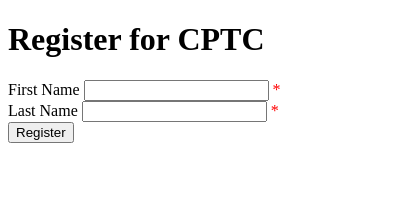
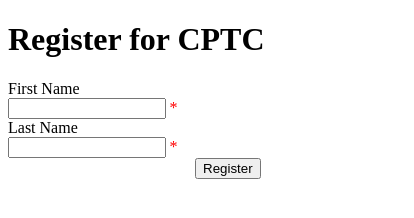
Before and after one commit to DPJProgramming/Form-Validation-q3-week-2, a plain HTML site: page index.html in a window 390 px wide. Shown: the whole page, 414 px wide, since content can reach past the window. Drawn offline with Linux system fonts and the light colour scheme.

Commit message:
styled and positioned elements

```diff
--- a/css/site.css
+++ b/css/site.css
@@ -1,3 +1,32 @@
 form span{
     color: red;
 }
+
+input [type=text]{
+    margin-bottom: 1em;
+}
+
+form label{
+    display:inline-block;
+    width:50%;
+    text-align: right;
+    margin-right: 2em;
+}
+
+input{
+    width: 30%;
+}
+
+form button{
+    margin-left: 50%;
+}
+
+@media only screen and (max-width:600px){
+    form label{
+        text-align: left;
+        width: 100%;
+    }
+    input{
+        width: 40%;
+    }
+}
```
